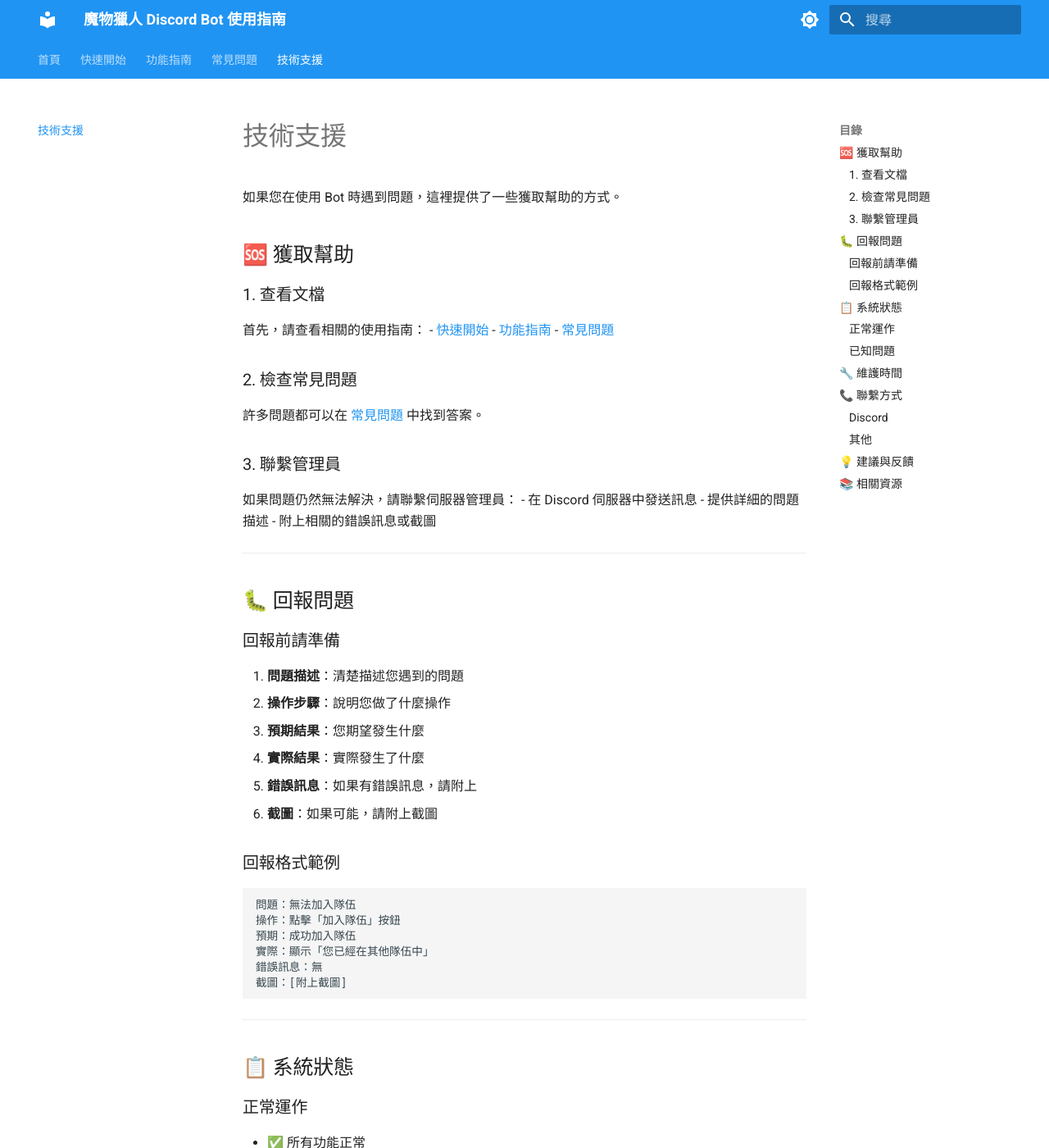
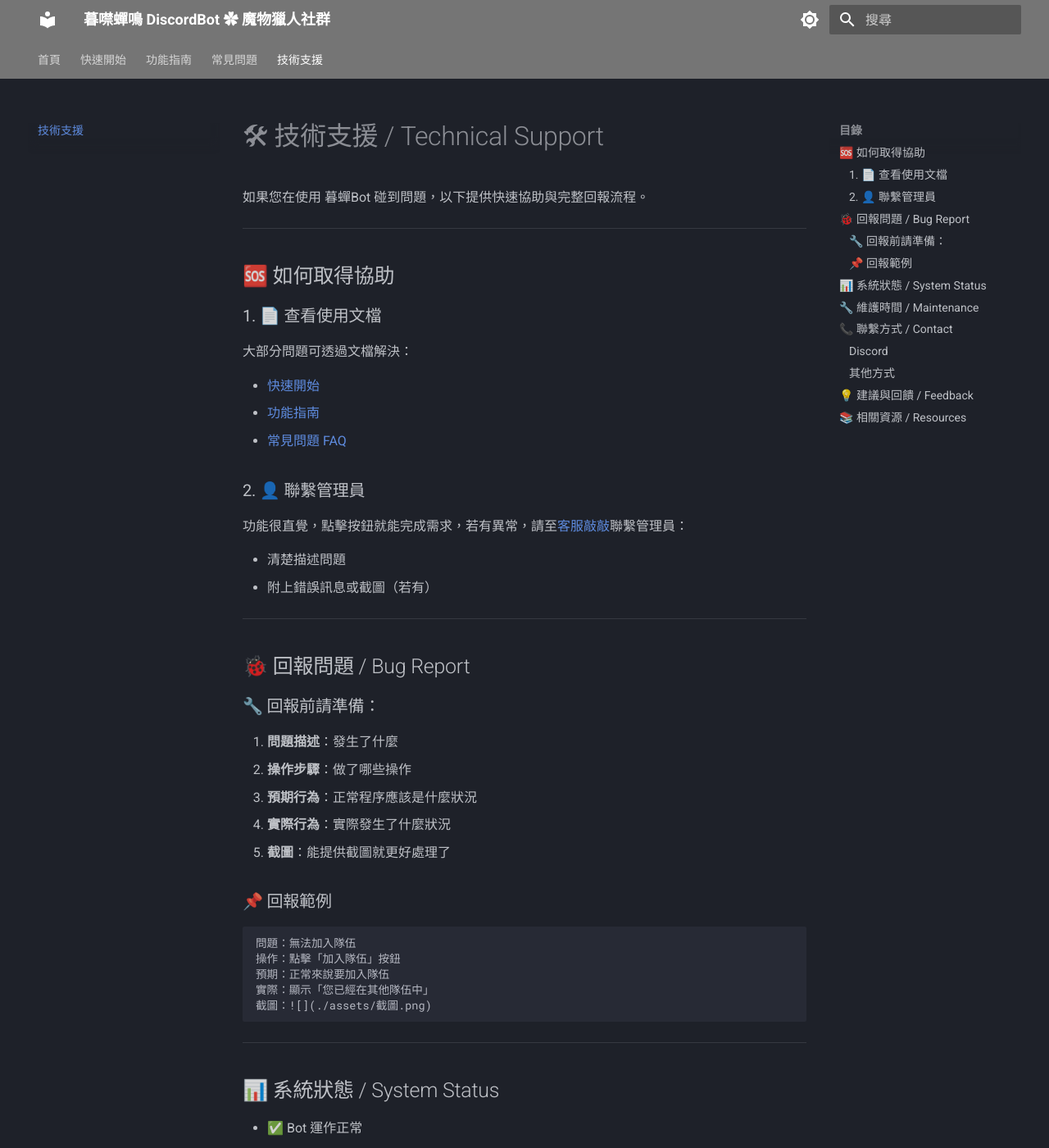
Before and after one commit to HurTzqq/TWCBot-docs, an MkDocs documentation site: the page built from docs/support.md, in a window 1280 px wide and 1400 px high. Shown: the whole window at 82% size. Built offline with MkDocs 1.6.1 and Material for MkDocs 9.7.7, drawn with Linux system fonts in a browser that asks for light colours; the version menu is left out; some of the changed text lies outside the part shown.

````diff
--- a/docs/support.md
+++ b/docs/support.md
@@ -1,113 +1,96 @@
-# 技術支援
+# 🛠 技術支援 / Technical Support
 
-如果您在使用 Bot 時遇到問題，這裡提供了一些獲取幫助的方式。
-
-## 🆘 獲取幫助
-
-### 1. 查看文檔
-
-首先，請查看相關的使用指南：
-- [快速開始](getting-started.md)
-- [功能指南](features/registration.md)
-- [常見問題](faq.md)
-
-### 2. 檢查常見問題
-
-許多問題都可以在 [常見問題](faq.md) 中找到答案。
-
-### 3. 聯繫管理員
-
-如果問題仍然無法解決，請聯繫伺服器管理員：
-- 在 Discord 伺服器中發送訊息
-- 提供詳細的問題描述
-- 附上相關的錯誤訊息或截圖
+如果您在使用 暮蟬Bot 碰到問題，以下提供快速協助與完整回報流程。
 
 ---
 
-## 🐛 回報問題
+## 🆘 如何取得協助
 
-### 回報前請準備
+### 1. 📄 查看使用文檔
+大部分問題可透過文檔解決：
 
-1. **問題描述**：清楚描述您遇到的問題
-2. **操作步驟**：說明您做了什麼操作
-3. **預期結果**：您期望發生什麼
-4. **實際結果**：實際發生了什麼
-5. **錯誤訊息**：如果有錯誤訊息，請附上
-6. **截圖**：如果可能，請附上截圖
+- [快速開始](getting-started.md)
+- [功能指南](features/registration.md)
+- [常見問題 FAQ](faq.md)
 
-### 回報格式範例
+### 2. 👤 聯繫管理員
+功能很直覺，點擊按鈕就能完成需求，若有異常，請至[客服敲敲](https://discord.com/channels/579491054072627210/1230858531213934594)聯繫管理員：
+
+- 清楚描述問題
+- 附上錯誤訊息或截圖（若有）
+
+---
+
+## 🐞 回報問題 / Bug Report
+
+### 🔧 回報前請準備：
+
+1. **問題描述**：發生了什麼
+2. **操作步驟**：做了哪些操作
+3. **預期行為**：正常程序應該是什麼狀況
+4. **實際行為**：實際發生了什麼狀況
+5. **截圖**：能提供截圖就更好處理了
+
+### 📌 回報範例
+
 
 ```
 問題：無法加入隊伍
 操作：點擊「加入隊伍」按鈕
-預期：成功加入隊伍
+預期：正常來說要加入隊伍
 實際：顯示「您已經在其他隊伍中」
-錯誤訊息：無
-截圖：[附上截圖]
+截圖：![](./assets/截圖.png)
 ```
+
+
 
 ---
 
-## 📋 系統狀態
+## 📊 系統狀態 / System Status
 
-### 正常運作
-
-- ✅ 所有功能正常
+- ✅ Bot 運作正常
 - ✅ 資料庫連線正常
 - ✅ 訊息發送正常
 
-### 已知問題
-
-目前沒有已知問題。如果發現問題，請聯繫管理員。
+如發現異常請回報管理員。
 
 ---
 
-## 🔧 維護時間
+## 🔧 維護時間 / Maintenance
 
-Bot 可能會在以下時間進行維護：
-- 每週定期維護（如有需要會提前通知）
-- 緊急修復（會盡快恢復服務）
+- **定期維護**：提前公告
+- **緊急維護**：盡快恢復服務
 
 ---
 
-## 📞 聯繫方式
+## 📞 聯繫方式 / Contact
 
 ### Discord
+- 私訊管理員
+- 在相關頻道發問
+- 使用回報系統（如有）
 
-在 Discord 伺服器中：
-- 發送訊息給管理員
-- 在相關頻道中提問
-- 使用伺服器提供的回報系統
-
-### 其他
-
-如有其他聯繫方式，請查看伺服器公告。
+### 其他方式
+請參考伺服器公告。
 
 ---
 
-## 💡 建議與反饋
+## 💡 建議與回饋 / Feedback
 
-我們歡迎您的建議和反饋！請：
-1. 在 Discord 伺服器中發送訊息
-2. 提供詳細的建議或反饋
-3. 說明您希望如何改進
+歡迎提供建議：
+
+1. 前往 Discord
+2. 發送訊息至建議區
+3. 說明希望改善的部分與理由
 
 ---
 
-## 📚 相關資源
+## 📚 相關資源 / Resources
 
 - [使用指南首頁](index.md)
 - [快速開始](getting-started.md)
 - [功能指南](features/registration.md)
-- [常見問題](faq.md)
-
----
-
-<div style="text-align: center; margin-top: 2rem; padding: 1rem; background: #f5f5f5; border-radius: 8px;">
-  <p style="margin: 0; color: #666;">
-    感謝您使用魔物獵人 Discord Bot！🎮
-  </p>
-</div>
+- [常見問題 FAQ](faq.md)
 
 ---
 
--- a/mkdocs.yml
+++ b/mkdocs.yml
@@ -1,4 +1,4 @@
-site_name: 魔物獵人 Discord Bot 使用指南
+site_name: 暮噤蟬鳴 DiscordBot ✿ 魔物獵人社群
 site_description: 完整的 Bot 功能說明與使用教學
 site_author: 暮蟬BOT
 
@@ -7,28 +7,26 @@ theme:
   name: material
   language: zh-TW
   palette:
+    # 深色模式（預設）
+    - scheme: slate
+      primary: grey
+      accent: grey
+      toggle:
+        icon: material/brightness-7
+        name: 切換到淺色模式
     # 淺色模式
     - scheme: default
-      primary: blue
-      accent: blue
-      toggle:
-        icon: material/brightness-7
-        name: 切換到深色模式
-    # 深色模式
-    - scheme: slate
-      primary: blue
-      accent: blue
+      primary: grey
+      accent: grey
       toggle:
         icon: material/brightness-4
-        name: 切換到淺色模式
+        name: 切換到深色模式
   features:
     - navigation.tabs
     - navigation.sections
     - navigation.expand
-    - navigation.top
     - search.suggest
     - search.highlight
-    - content.code.annotate
 
 # 插件
 plugins:
@@ -53,7 +51,7 @@ nav:
 extra:
   social:
     - icon: fontawesome/brands/discord
-      link: https://discord.com
+      link: https://discord.gg/Z6CqUTcxNn
   version:
     provider: mike
 
````
Also changed, not shown: README.md (+1 -27 lines), SETUP.md (deleted, +0 -128 lines), docs/faq.md (+52 -47 lines), docs/getting-started.md (+52 -45 lines), docs/index.md (+70 -50 lines), docs/assets/截圖.png (added), 1 other file.
